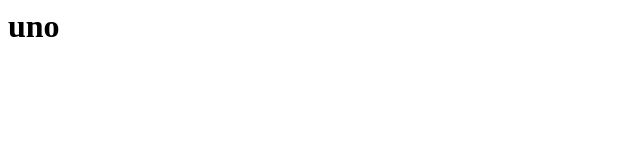
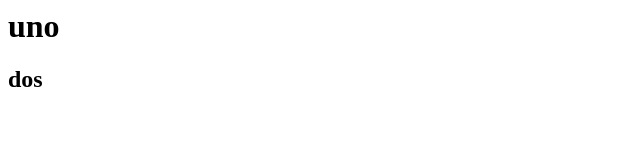
Before and after one commit to mahesa-flo/proyecto_estudiando, a plain HTML site: page index.html in a window 1280 px wide. Shown: the full height of the page, 0-640 px from the left. Drawn offline with Linux system fonts and the light colour scheme.

Commit message:
index h2

```diff
--- a/index.html
+++ b/index.html
@@ -1,3 +1,4 @@
 <html>
     <h1>uno</h1>
+    <h2>dos</h2>
 </html>
```
